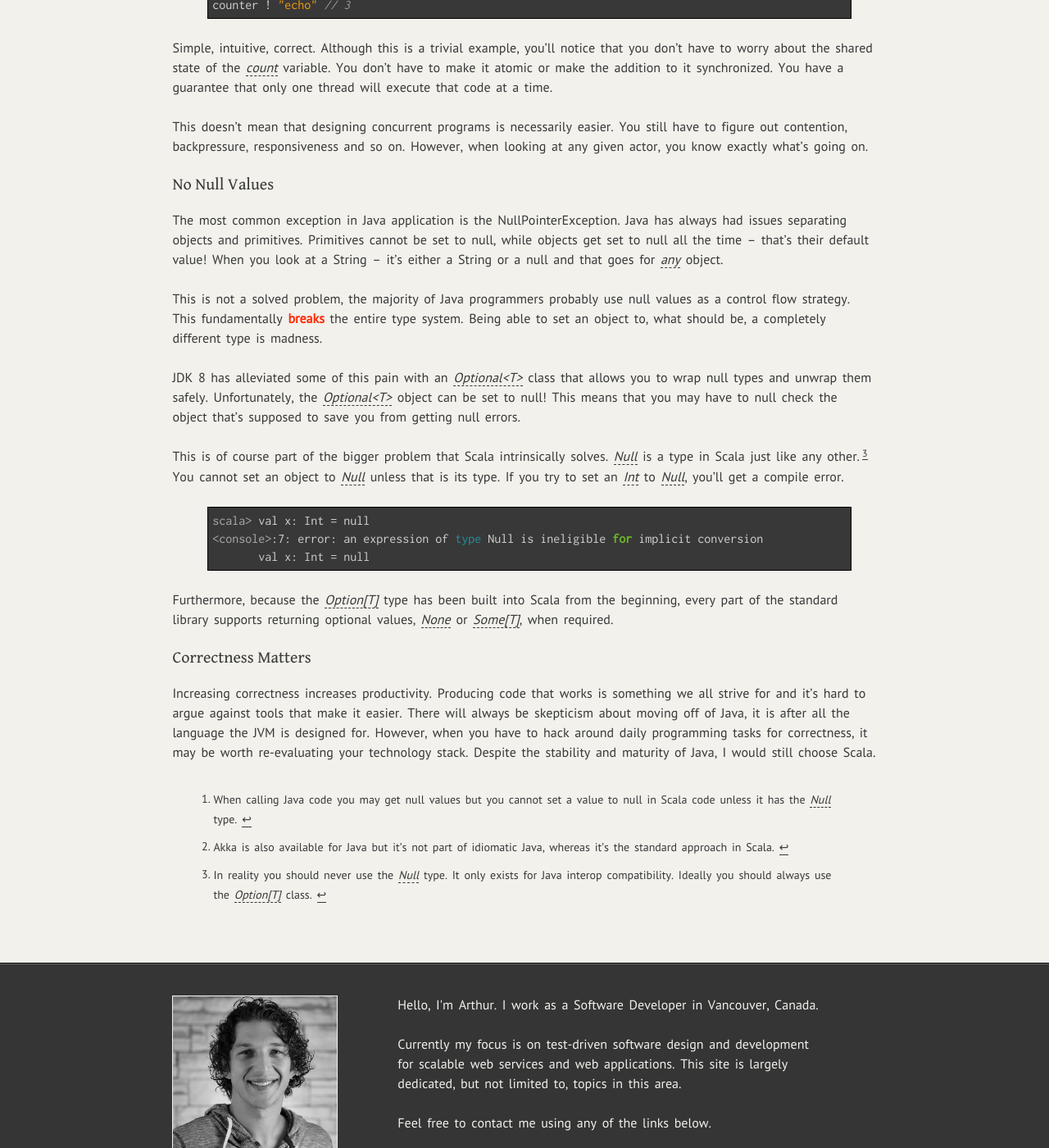
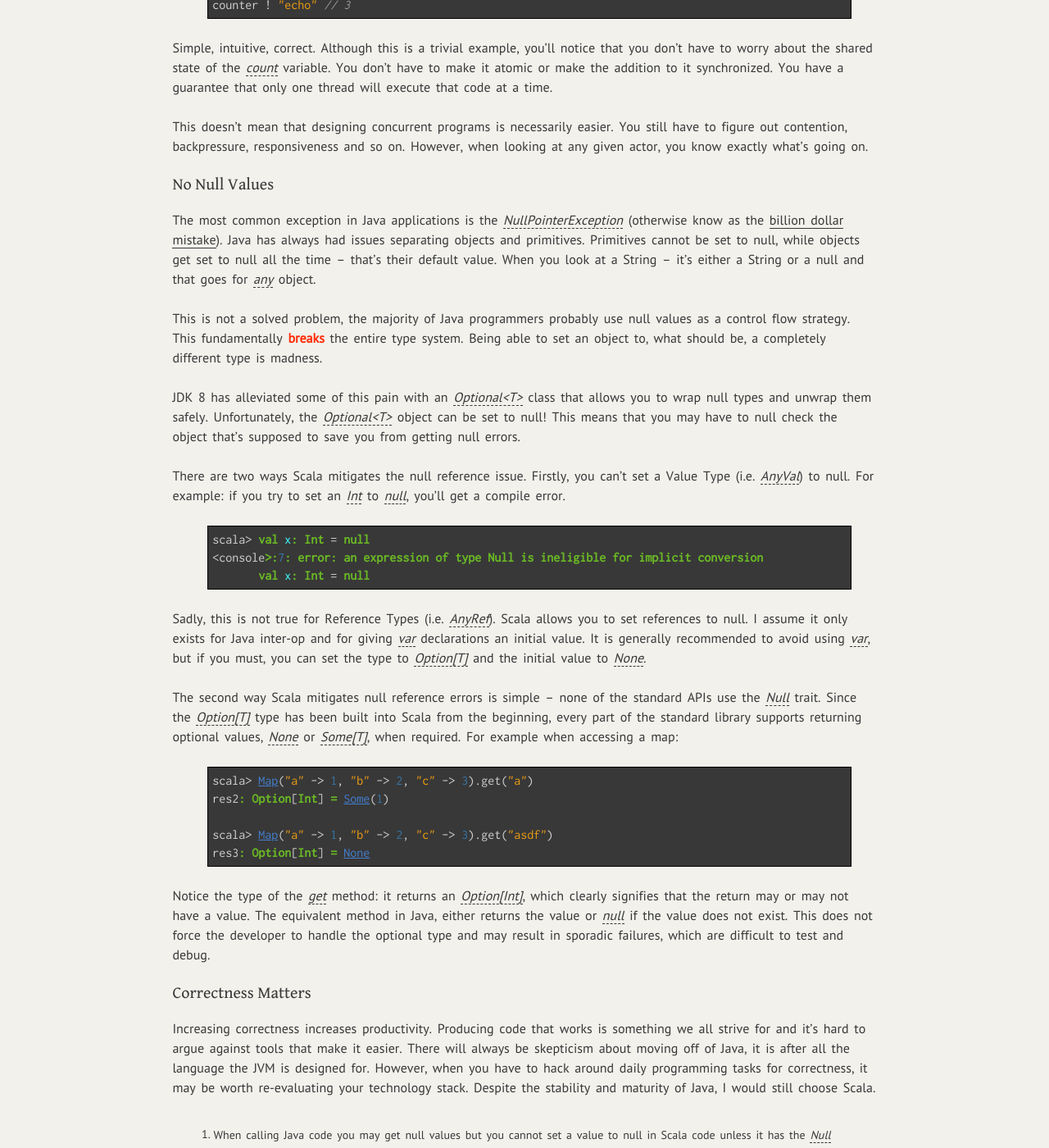
Before and after one commit to artgon/artgon.github.com, a Jekyll site: the page built from _posts/2014-10-06-scala-case-for-correctness.md, in a window 1280 px wide and 1400 px high, scrolled down 2622 px. Shown: the whole window at 82% size. Built offline with Jekyll 4.4.1, drawn with Linux system fonts in a browser that asks for light colours; Markdown is read by kramdown in place of the engine named in the settings.

Commit message:
rewrite the null section

```diff
--- a/_posts/2014-10-06-scala-case-for-correctness.md
+++ b/_posts/2014-10-06-scala-case-for-correctness.md
@@ -146,9 +146,10 @@ looking at any given actor, you know exactly what's going on.
 
 #### No Null Values
 
-The most common exception in Java application is the NullPointerException. Java has
-always had issues separating objects and primitives. Primitives cannot be set to
-null, while objects get set to null all the time -- that's their default value! When
+The most common exception in Java applications is the _NullPointerException_ (otherwise
+know as the [billion dollar mistake](http://www.infoq.com/presentations/Null-References-The-Billion-Dollar-Mistake-Tony-Hoare)).
+Java has always had issues separating objects and primitives. Primitives cannot be set to
+null, while objects get set to null all the time -- that's their default value. When
 you look at a String -- it's either a String or a null and that goes for _any_ object.
 
 This is not a solved problem, the majority of Java programmers probably use null
@@ -161,18 +162,38 @@ to wrap null types and unwrap them safely. Unfortunately, the _Optional<T\>_ obj
 be set to null! This means that you may have to null check the object that's supposed
 to save you from getting null errors.
 
-This is of course part of the bigger problem that Scala intrinsically solves. _Null_ is
-a type in Scala just like any other.[^3] You cannot set an object to _Null_ unless that is
-its type. If you try to set an _Int_ to _Null_, you'll get a compile error.
+There are two ways Scala mitigates the null reference issue. Firstly, you can't set
+a Value Type (i.e. _AnyVal_) to null. For example: if you try to set an _Int_ to _null_, you'll
+get a compile error.
 
-{% highlight console %}
+{% highlight scala %}
 scala> val x: Int = null
 <console>:7: error: an expression of type Null is ineligible for implicit conversion
        val x: Int = null
 {% endhighlight %}
 
-Furthermore, because the _Option[T]_ type has been built into Scala from the beginning, every part
-of the standard library supports returning optional values, _None_ or _Some[T]_, when required.
+Sadly, this is not true for Reference Types (i.e. _AnyRef_). Scala allows you to set references
+to null. I assume it only exists for Java inter-op and for giving _var_ declarations an initial
+value. It is generally recommended to avoid using _var_, but if you must, you can set the type
+to _Option[T]_ and the initial value to _None_.
+
+The second way Scala mitigates null reference errors is simple -- none of the standard APIs use
+the _Null_ trait. Since the _Option[T]_ type has been built into Scala from the beginning, every
+part of the standard library supports returning optional values, _None_ or _Some[T]_, when
+required. For example when accessing a map:
+
+{% highlight scala %}
+scala> Map("a" -> 1, "b" -> 2, "c" -> 3).get("a")
+res2: Option[Int] = Some(1)
+
+scala> Map("a" -> 1, "b" -> 2, "c" -> 3).get("asdf")
+res3: Option[Int] = None
+{% endhighlight %}
+
+Notice the type of the _get_ method: it returns an _Option[Int]_, which clearly signifies that
+the return may or may not have a value. The equivalent method in Java, either returns the value
+or _null_ if the value does not exist. This does not force the developer to handle the optional
+type and may result in sporadic failures, which are difficult to test and debug.
 
 #### Correctness Matters
 
@@ -185,4 +206,3 @@ technology stack. Despite the stability and maturity of Java, I would still choo
 
 [^1]: When calling Java code you may get null values but you cannot set a value to null in Scala code unless it has the _Null_ type.
 [^2]: Akka is also available for Java but it's not part of idiomatic Java, whereas it's the standard approach in Scala.
-[^3]: In reality you should never use the _Null_ type. It only exists for Java interop compatibility. Ideally you should always use the _Option[T]_ class.
--- a/atom.xml
+++ b/atom.xml
@@ -1,5 +1,5 @@
 ---
-layout: nil
+layout:
 ---
 
 <?xml version="1.0"?>
```
